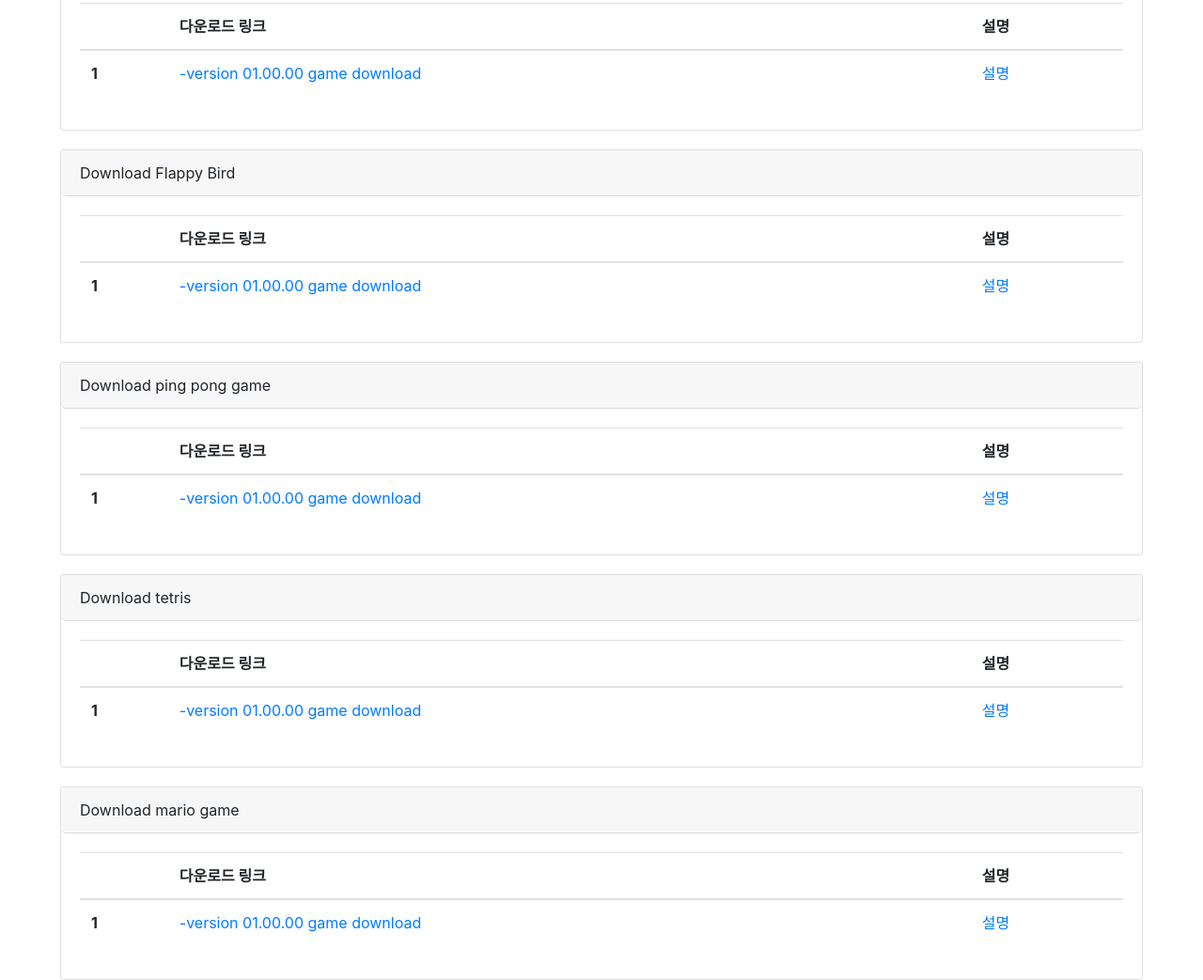
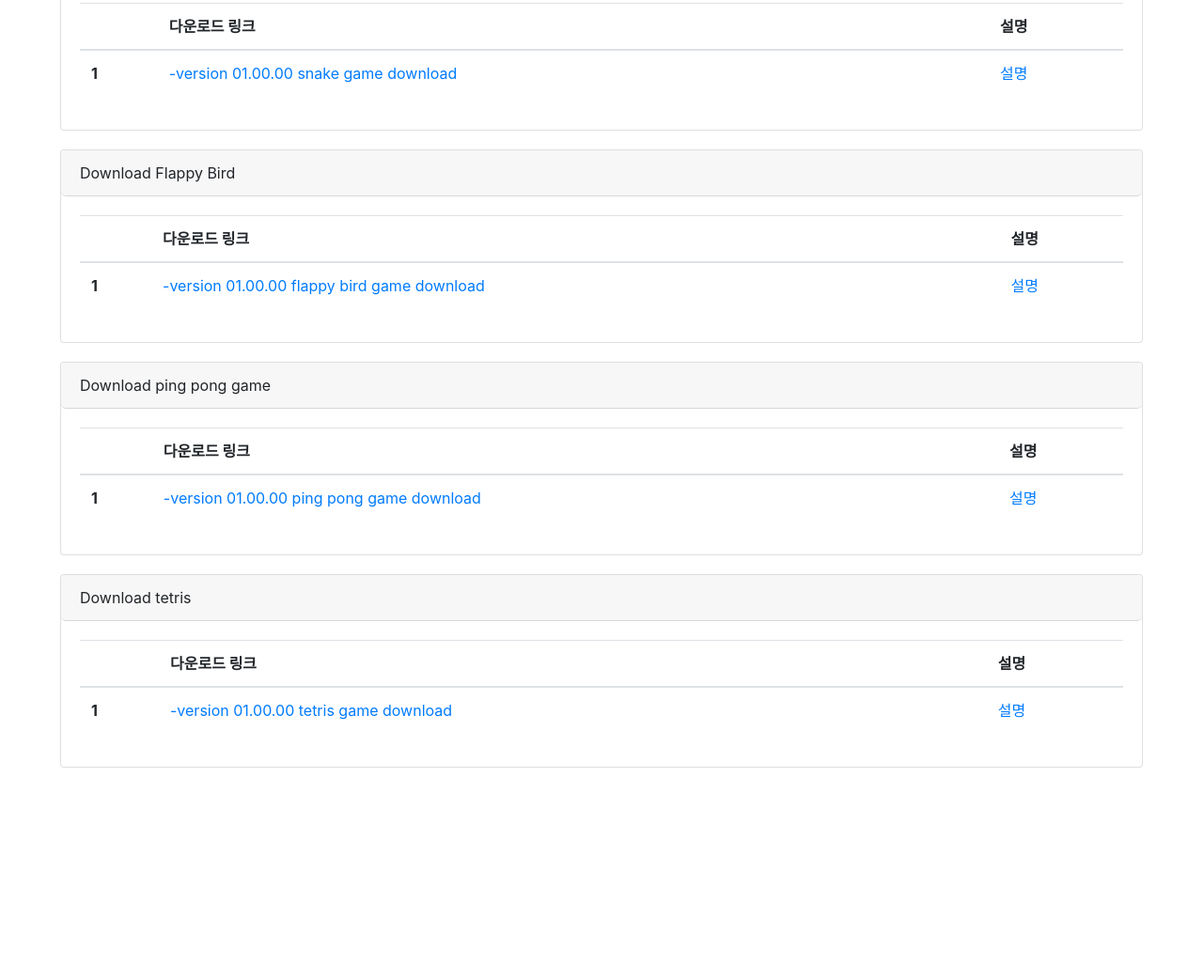
Before and after one commit to zeon-coding/homepage, a plain HTML site: page download.html in a window 1280 px wide. Shown: the part 219-1262 px from the top of the page at 94% size. After the commit the page ends 1036 px from the top, so only its background shows below. Drawn offline with nearby package versions, Linux system fonts and the light colour scheme.

Commit message:
homepage

```diff
--- a/download.html
+++ b/download.html
@@ -16,7 +16,13 @@
         crossorigin="anonymous"></script>
     <title>download center</title>
     <style>
-        .dwn-mod {display: block; overflow: hidden; text-overflow: ellipsis; white-space: nowrap; width: 60%;}
+        .dwn-mod {
+            display: block;
+            overflow: hidden;
+            text-overflow: ellipsis;
+            white-space: nowrap;
+            width: 60%;
+        }
     </style>
 </head>
 
@@ -32,7 +38,8 @@
         <!--컨텐츠가 완성되면 data-toggle="modal" data-target="#exampleModal"때주세요!!!!-->
         <div class="collapse navbar-collapse" id="navbarSupportedContent">
             <ul class="navbar-nav mr-auto">
-                <a href="https://plannit-bbs.imweb.me"><button type="button" class="btn btn-outline-light">게시판</button></a>
+                <a href="https://plannit-bbs.imweb.me"><button type="button"
+                        class="btn btn-outline-light">게시판</button></a>
                 <a href="game.html"><button type="button" class="btn btn-outline-light">게임</button></a>
                 <a href="download.html"><button type="button" class="btn btn-outline-light">다운로드</button></a>
                 <a href="#"><button type="button" class="btn btn-outline-light" data-toggle="modal"
@@ -105,7 +112,7 @@
                             <th scope="row">1</th>
                             <td>
                                 <a href="/zip/snake-game.zip" class="dwn-mod" download>
-                                    -version 01.00.00 game download
+                                    -version 01.00.00 snake game download
                                 </a>
                             </td>
                             <td><a href="ex.html" target="blank">설명</a></td>
@@ -134,7 +141,7 @@
                             <th scope="row">1</th>
                             <td>
                                 <a href="/zip/flappybird game.zip" class="dwn-mod" download>
-                                    -version 01.00.00 game download
+                                    -version 01.00.00 flappy bird game download
                                 </a>
                             </td>
                             <td><a href="ex.html" target="blank">설명</a></td>
@@ -163,7 +170,7 @@
                             <th scope="row">1</th>
                             <td>
                                 <a href="/zip/pingpong-game.zip" class="dwn-mod" download>
-                                    -version 01.00.00 game download
+                                    -version 01.00.00 ping pong game download
                                 </a>
                             </td>
                             <td><a href="ex.html" target="blank">설명</a></td>
@@ -192,37 +199,8 @@
                             <th scope="row">1</th>
                             <td>
                                 <a href="/zip/tetris.zip" class="dwn-mod" download>
-                                    -version 01.00.00 game download
+                                    -version 01.00.00 tetris game download
                                 </a>
-                            </td>
-                            <td><a href="ex.html" target="blank">설명</a></td>
-                        </tr>
-                    </tbody>
-                </table>
-            </div>
-        </div>
-
-        <!--마리오 다운로드-->
-        <div class="card" style="width:90%; margin-left: 5%; margin-top: 20px;">
-            <div class="card-header" style="border-radius: 5px;">
-                Download mario game
-            </div>
-            <div class="card-body">
-                <table class="table">
-                    <thead>
-                        <tr>
-                            <th scope="col"></th>
-                            <th scope="col">다운로드 링크</th>
-                            <th scope="col">설명</th>
-                        </tr>
-                    </thead>
-                    <tbody>
-                        <tr>
-                            <th scope="row">1</th>
-                            <td>
-                                <a href="/zip/mario.zip" class="dwn-mod" download>
-                                    -version 01.00.00 game download
-                                <a>
                             </td>
                             <td><a href="ex.html" target="blank">설명</a></td>
                         </tr>
--- a/style.css
+++ b/style.css
@@ -18,7 +18,9 @@ button, input, optgroup, select, textarea {
 }
 
 .copyright {
-    margin-top: 20px;
+    margin-top: 235px;
+    position:relative;
+    bottom:0px;
     width: 100%;
     height: 30px;
     background-color: rgb(29, 29, 29);
```
Also changed, not shown: game.html (+1 -12 lines), index.html (+4 -6 lines).
